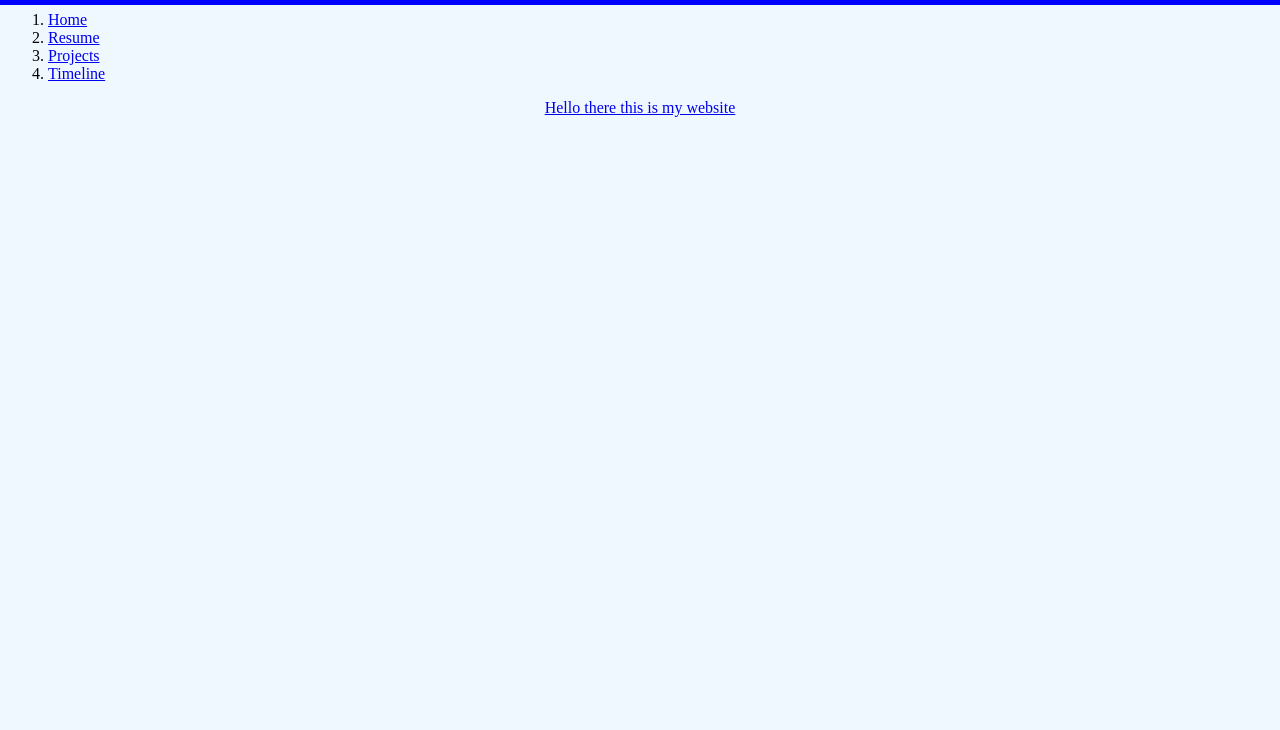
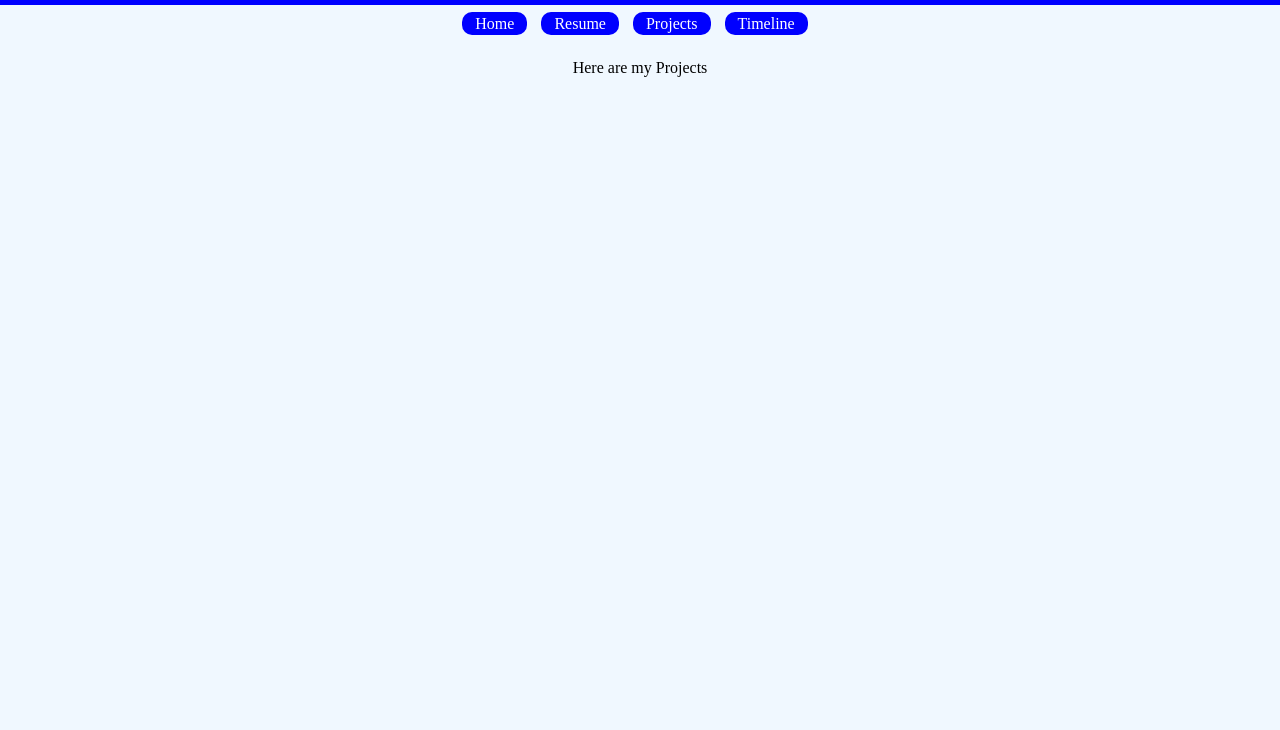
Before and after one commit to TheZaw/ChrisLopez, a plain HTML site: page Projects/index.html in a window 1280 px wide. Shown: the part 70-800 px from the top of the page. Drawn offline with Linux system fonts and the light colour scheme.

Commit message:
Update index.html

```diff
--- a/Projects/index.html
+++ b/Projects/index.html
@@ -1,23 +1,26 @@
 <!DOCTYPE html>
 <html>
 <head>
-  <title>Lopez</title>
+  <title>Chris Lopez</title>
+  <link rel = "shortcut icon" type = "image/png" href = "https://thezaw.github.io/ChrisLopez/images/favicon.png">
   <link rel = "stylesheet" href = "../style.css">
-</head>
+
+  <h1 align = "center">Chris Lopez</h1>
+
+  <nav align="center">
+    <ul>
+      <li><a href="https://thezaw.github.io/ChrisLopez/">Home</a></li>
+      <li><a href="https://thezaw.github.io/ChrisLopez/Resume">Resume</a></li>
+      <li><a href="https://thezaw.github.io/ChrisLopez/Projects">Projects</a></li>
+      <li><a href="https://thezaw.github.io/ChrisLopez/Timeline">Timeline</a></li>
+     </ul>
+  </nav>
+
+  </head>
 
 <body>
 
-  <h1 align = "center">Chris Lopez</h1>
-
-
-  <ol>
-    <li><a href="https://thezaw.github.io/ChrisLopez/">Home</a></li>
-    <li><a href="https://thezaw.github.io/ChrisLopez/Resume/">Resume</li>
-    <li><a href="https://thezaw.github.io/ChrisLopez/Projects/">Projects</li>
-    <li><a href="https://thezaw.github.io/ChrisLopez/Timeline/">Timeline</li>
-   </ol>
-
-  <p align="center">Hello there this is my website</p>
+  <p align="center">Here are my Projects</p>
 
 </body>
 
```
